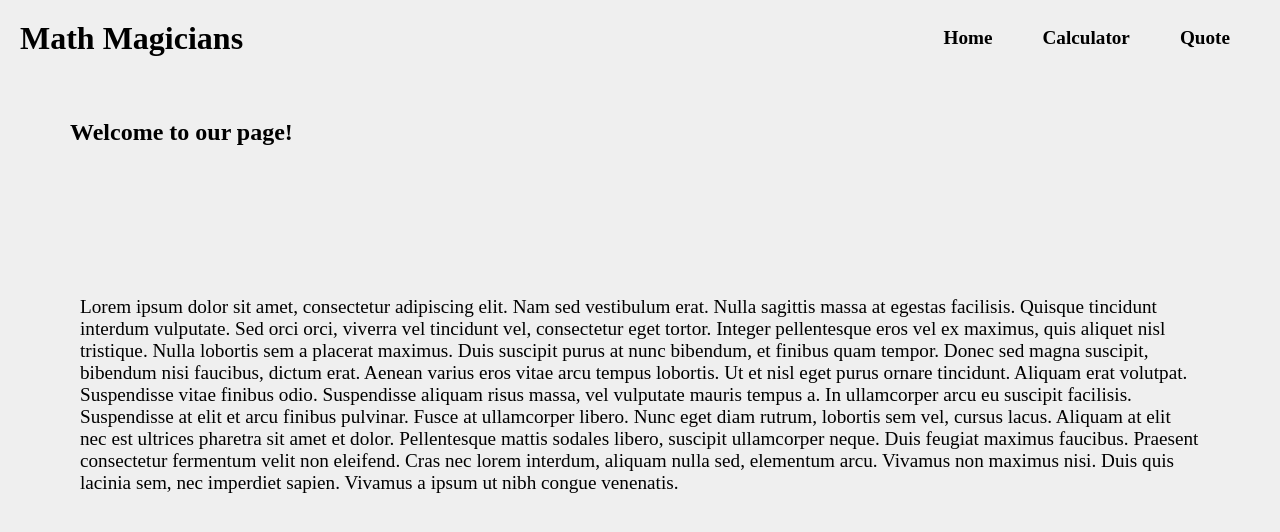
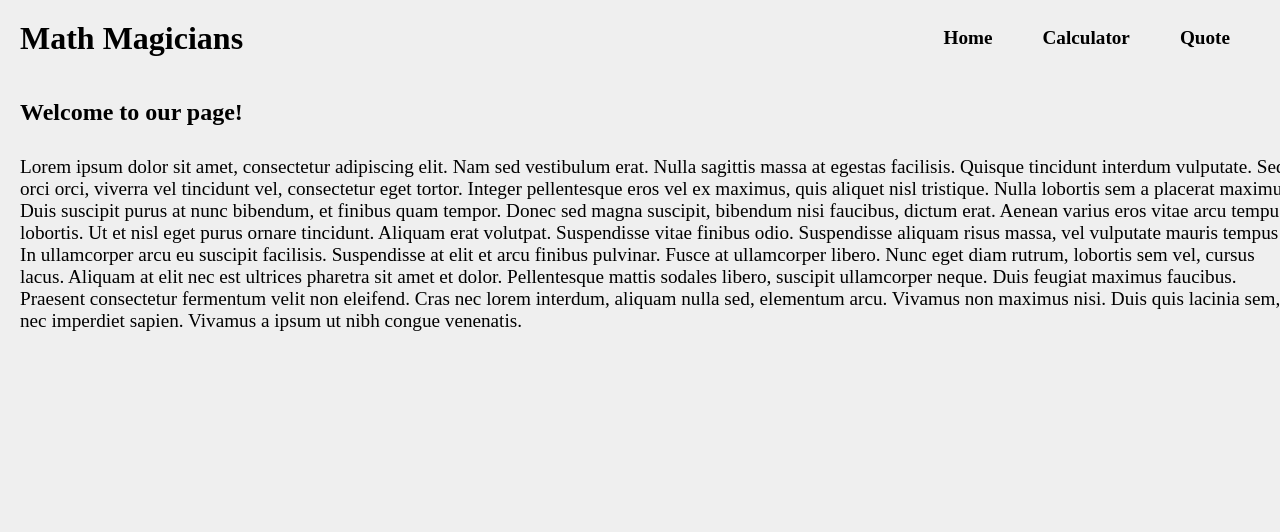
Before and after one commit to tonnymuchui/Math-Magicians, a React (Create React App) app: page / in a window 1280 px wide. Shown: the top 532 px of the page. Built offline with nearby package versions, Linux system fonts and the light colour scheme.

Commit message:
fix home&calculator components styling

```diff
--- a/src/components/Calculator.css
+++ b/src/components/Calculator.css
@@ -72,12 +72,14 @@ body {
 
 .Heading-2 {
   justify-items: left;
-  margin-right: 300px;
-  margin-bottom: 310px;
+  margin-right: 656px;
+  margin-bottom: 314px;
 }
 
 .Heading-1 {
-  padding: 70px;
+  margin-top: 50px;
+  margin-left: 20px;
+  margin-bottom: 30px;
 }
 
 .nav-links {
@@ -103,8 +105,8 @@ body {
 
 .Description {
   width: 100%;
-  padding: 80px;
   font-size: 1.2rem;
+  margin-left: 20px;
 }
 
 .Description-q {
```
